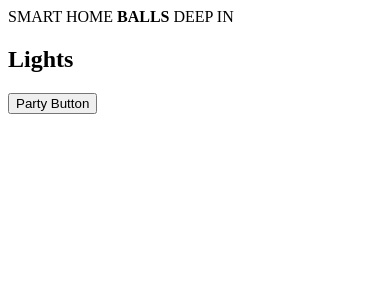
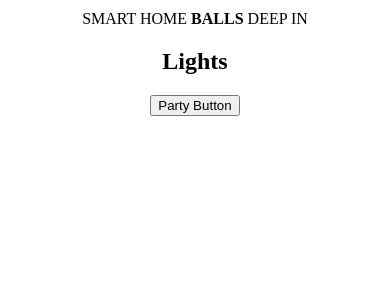
Before and after one commit to chs74515/Smart_Home_Latest_Version, a PHP site: page / in a window 390 px wide. Shown: the top 300 px of the page. Run offline with PHP 8.4, Linux system fonts and the light colour scheme; data that the repository does not hold is empty.

Commit message:
centered everything for mobile friendliness

```diff
--- a/css/index.css
+++ b/css/index.css
@@ -30,7 +30,6 @@ and open the template in the editor.
     border: thin solid black;
     margin: 10px;
     box-shadow: 5px 5px 3px #888888;
-    width:500px;
     position: relative;
     height: 120px;
     border-radius: 5px;
@@ -44,3 +43,8 @@ and open the template in the editor.
     top:10px;
     right:0;
 }
+
+body{
+    text-align: center;
+    margin: 10px 50px;
+}
```
